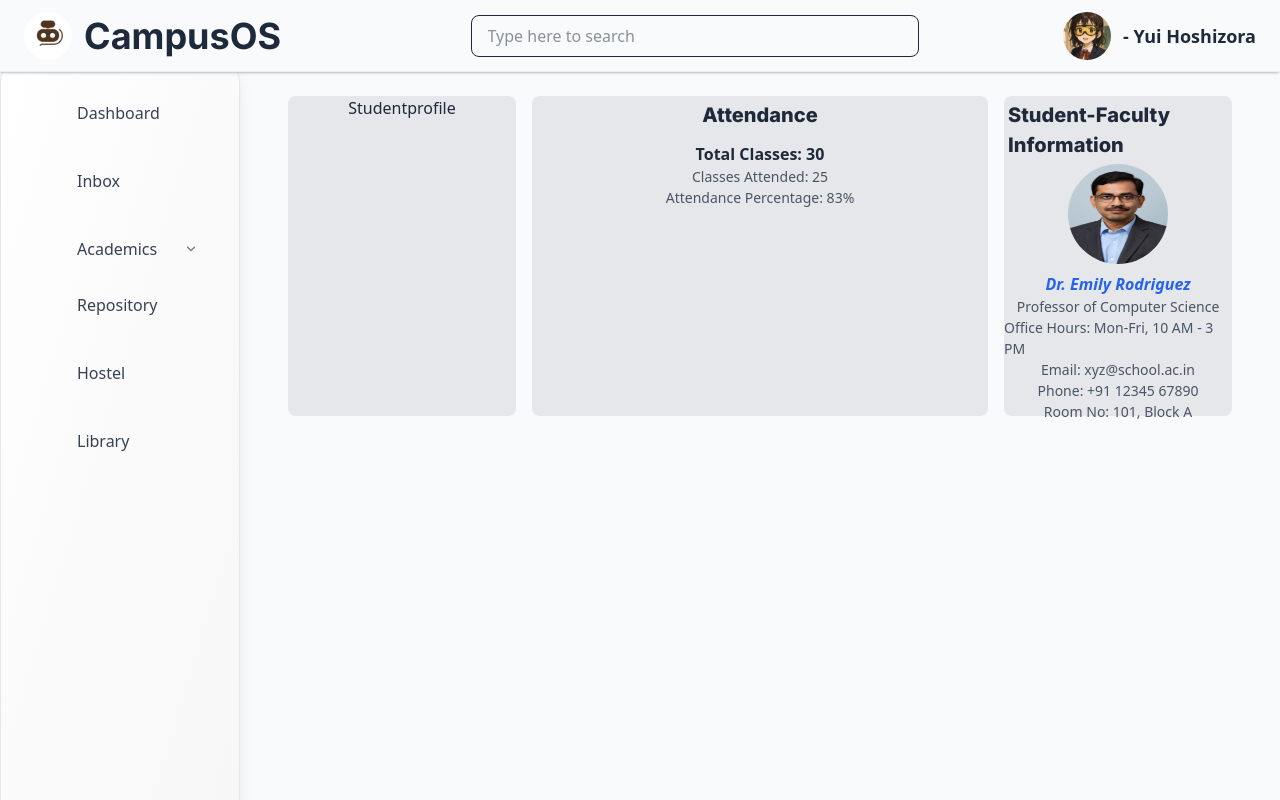
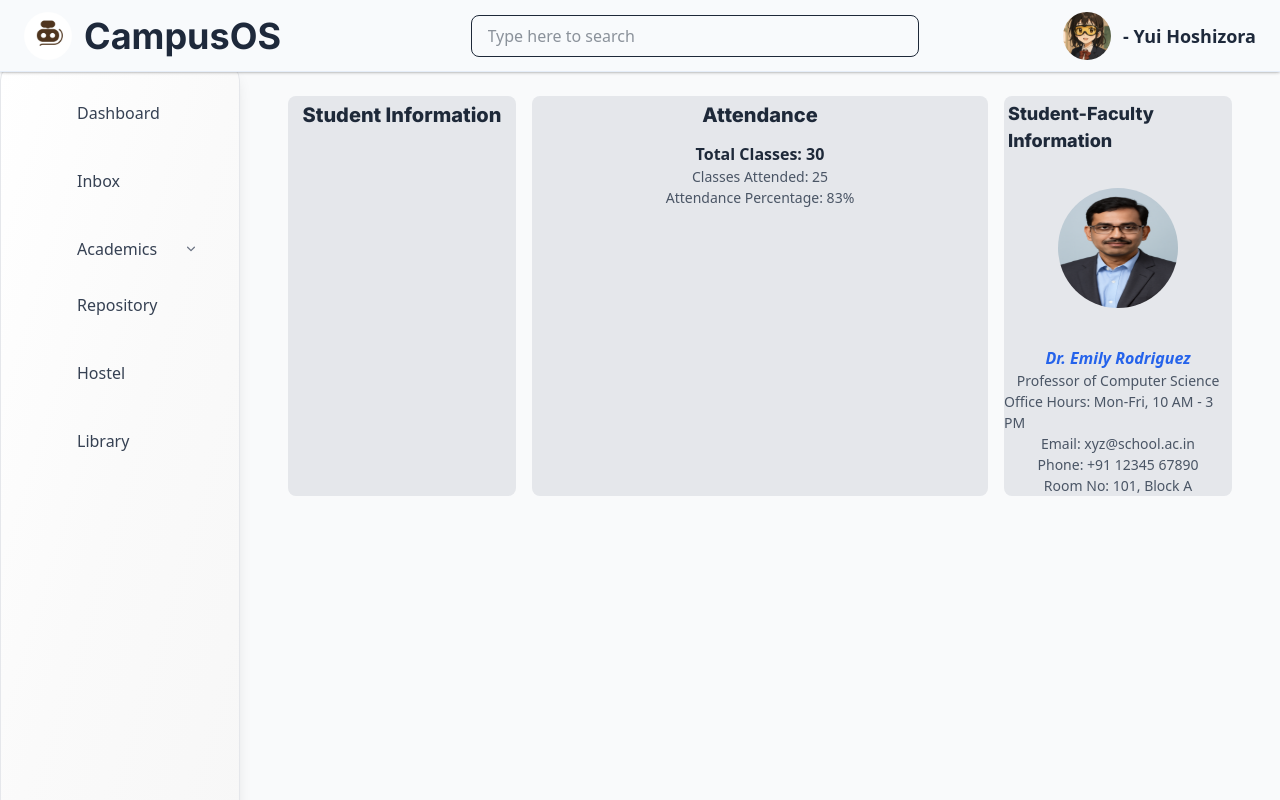
Before and after one commit to vinit-codes/CampusIQ, a React (Vite) app in the folder frontend/: page /Dashboard in a window 1280 px wide. Built offline with nearby package versions, Linux system fonts and the light colour scheme; some icons are missing; a web font is replaced by a local one.

Commit message:
new looks

```diff
--- /dev/null
+++ b/frontend/src/Components/Layout/useLayout.tsx
@@ -0,0 +1,12 @@
+import React from 'react'
+
+
+
+
+const useLayout:React.FC = () => {
+  return (
+    <div>useLayout</div>
+  )
+}
+
+export default useLayout
--- a/frontend/src/Pages/AcademicManagment/StudentProfile.tsx
+++ b/frontend/src/Pages/AcademicManagment/StudentProfile.tsx
@@ -1,8 +1,20 @@
 import React from 'react'
+import Header from './../../Components/Common/Header.tsx';
+import Sidebar from './../../Components/Common/Sidebar.tsx';
+
 
 const StudentProfile: React.FC = () => {
   return (
-    <div>Studentprofile</div>
+    <div className="min-h-screen flex flex-col bg-gray-50 text-gray-800">
+      <Header />
+      <div className="flex w-full pt-16 relative justify-start">
+        <Sidebar />
+        <main className="flex-1 ml-0 md:ml-60 px-6 lg:px-12 py-8 animate-fadeIn">
+
+        </main>
+      </div>
+    </div>
+
   )
 }
 
--- a/frontend/src/Pages/Dashboard/Dashboard.tsx
+++ b/frontend/src/Pages/Dashboard/Dashboard.tsx
@@ -2,8 +2,12 @@ import React from 'react';
 import Header from './../../Components/Common/Header.tsx';
 import Sidebar from './../../Components/Common/Sidebar.tsx';
 import facultyImg from '../../assets/Images/faculty.png';
-import Profile from './../AcademicManagment/StudentProfile.tsx';
+import { useNavigate } from 'react-router-dom';
+
+
 const Dashboard = () => {
+  const navigate = useNavigate() ;
+
   return (
     <div className="min-h-screen flex flex-col bg-gray-50 text-gray-800">
       <Header />
@@ -12,11 +16,11 @@ const Dashboard = () => {
         <main className="flex-1 ml-0 md:ml-60 px-6 lg:px-12 py-8 animate-fadeIn">
           <div className="max-w-7xl mx-auto">
 
-             <section className="flex justify-end h-[40vh]">
+             <section className="flex justify-end h-[50vh]">
 
               {/* Student info */}
-              <div className="bg-gray-200 rounded-lg w-1/4 h-full flex flex-col items-center">
-              <Profile />
+              <div className="bg-gray-200 rounded-lg w-1/4 h-full flex flex-col items-center" onClick={()=>navigate("/Profile")}>
+                <h1 className="text-[20px] font-extrabold font-inter m-1">Student Information</h1>
               </div>
 
 
@@ -30,14 +34,14 @@ const Dashboard = () => {
 
               {/* Faculty Information */}
               <div className="bg-gray-200 rounded-lg w-1/4 h-full flex flex-col items-center p-0 m-0">
-                <h1 className="text-[20px] font-extrabold font-inter m-1">Student-Faculty Information</h1>
-                <img src={facultyImg} alt="Faculty" className="h-[100px] w-[100px] rounded-full" />
+                <h1 className="text-[18px] font-extrabold font-inter m-1">Student-Faculty Information</h1>
+                <img src={facultyImg} alt="Faculty" className="h-[120px] w-[120px] rounded-full m-auto" />
                 <h3 className="text-[16px] font-semibold mt-2 italic text-[#2563EB]">Dr. Emily Rodriguez</h3>
-                <p className="text-[14px] text-gray-600">Professor of Computer Science</p>
-                <p className="text-[14px] text-gray-600">Office Hours: Mon-Fri, 10 AM - 3 PM</p>
-                <p className="text-[14px] text-gray-600">Email: xyz@school.ac.in</p>
-                <p className="text-[14px] text-gray-600">Phone: +91 12345 67890</p>
-                <p className="text-[14px] text-gray-600">Room No: 101, Block A</p>
+                <p className="text-[14px] text-gray-600 md-1">Professor of Computer Science</p>
+                <p className="text-[14px] text-gray-600 md-1">Office Hours: Mon-Fri, 10 AM - 3 PM</p>
+                <p className="text-[14px] text-gray-600 md-1">Email: xyz@school.ac.in</p>
+                <p className="text-[14px] text-gray-600 md-1">Phone: +91 12345 67890</p>
+                <p className="text-[14px] text-gray-600 md-1">Room No: 101, Block A</p>
               </div>
 
              </section>
```
